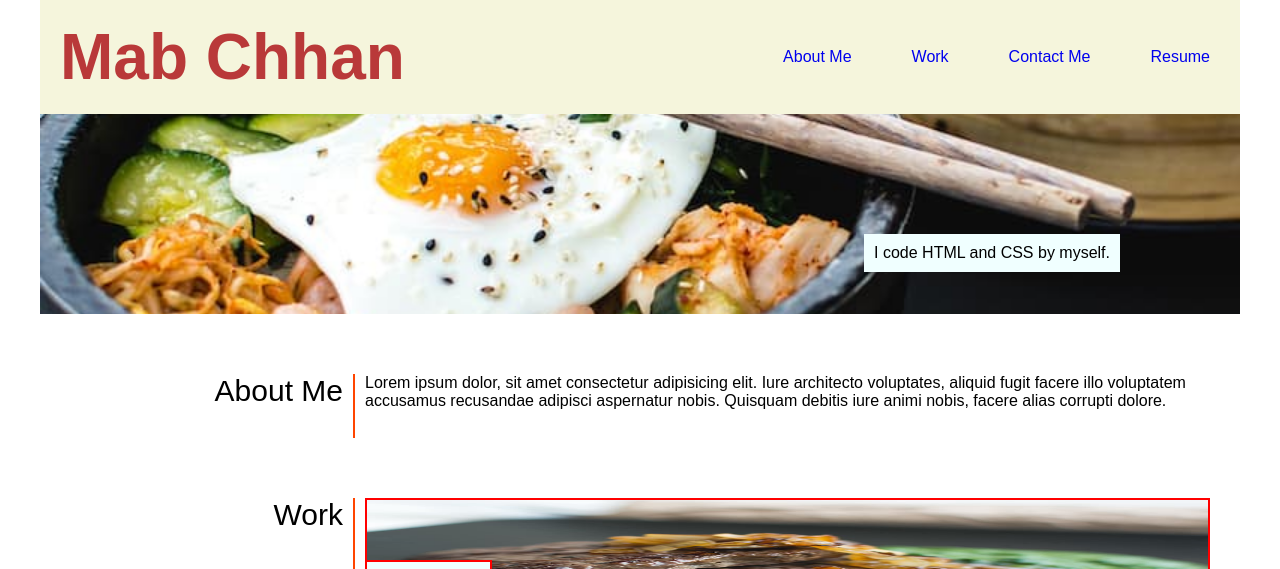
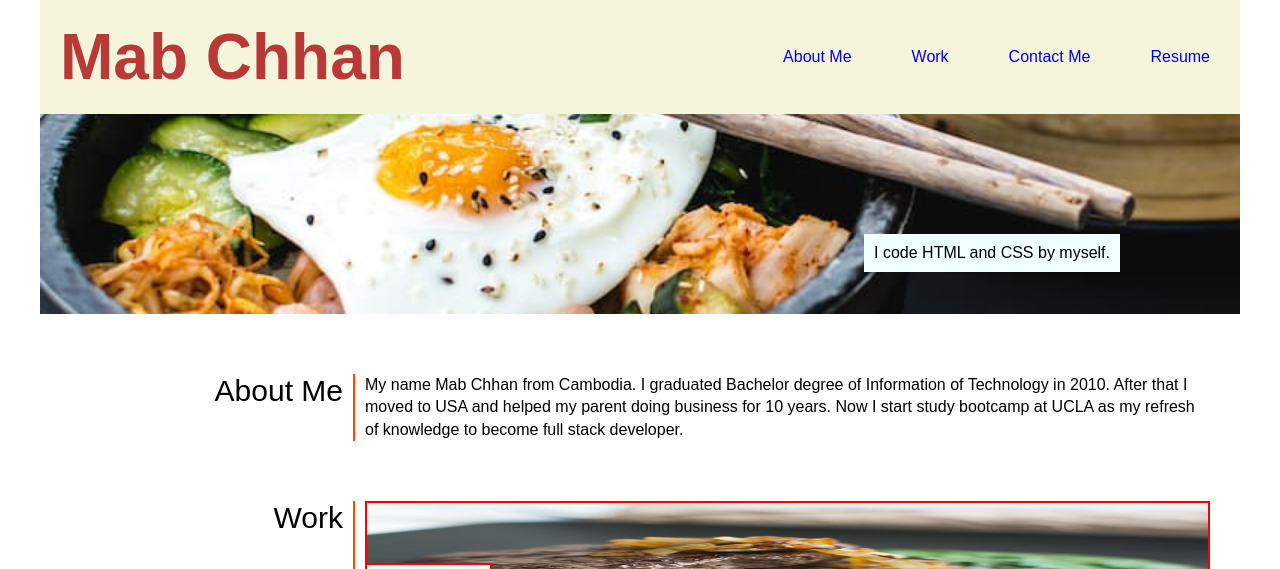
Before and after one commit to mabchhan/mabchhan-module2challenge, a plain HTML site: page index.html in a window 1280 px wide. Shown: the top 569 px of the page. Drawn offline with Linux system fonts and the light colour scheme.

Commit message:
edited about me section and added readme.md content.

```diff
--- a/assets/css/style.css
+++ b/assets/css/style.css
@@ -33,8 +33,6 @@ header h1 {
 nav ul {
   display: flex;
   list-style: none;
-  /* padding: 20px; */
-  /* flex-direction: row; */
 }
 
 nav a {
@@ -74,20 +72,12 @@ main {
   padding: 10px;
 }
 
-/* .hero:hover {
-  transform: translate(-5%, -5%);
-  overflow: hidden;
-} */
-
 .content {
   display: flex;
-  /* justify-content: flex-end; */
   margin: 30px;
-  /* padding: 0px 10px; */
 }
 
 .content aside {
-  /* display: inline-block; */
   display: flex;
   flex-direction: column;
   border-right: 2px solid orangered;
@@ -118,6 +108,7 @@ main {
 
 .content-aboutme {
   padding: 0 10px;
+  line-height: 1.4;
 }
 
 .content-work {
--- a/index.html
+++ b/index.html
@@ -37,10 +37,11 @@
         </aside>
         <section class="content-aboutme">
           <p>
-            Lorem ipsum dolor, sit amet consectetur adipisicing elit. Iure
-            architecto voluptates, aliquid fugit facere illo voluptatem
-            accusamus recusandae adipisci aspernatur nobis. Quisquam debitis
-            iure animi nobis, facere alias corrupti dolore.
+            My name Mab Chhan from Cambodia. I graduated Bachelor degree of
+            Information of Technology in 2010. After that I moved to USA and
+            helped my parent doing business for 10 years. Now I start study
+            bootcamp at UCLA as my refresh of knowledge to become full stack
+            developer.
           </p>
         </section>
       </section>
```
Also changed, not shown: 1 other file.
